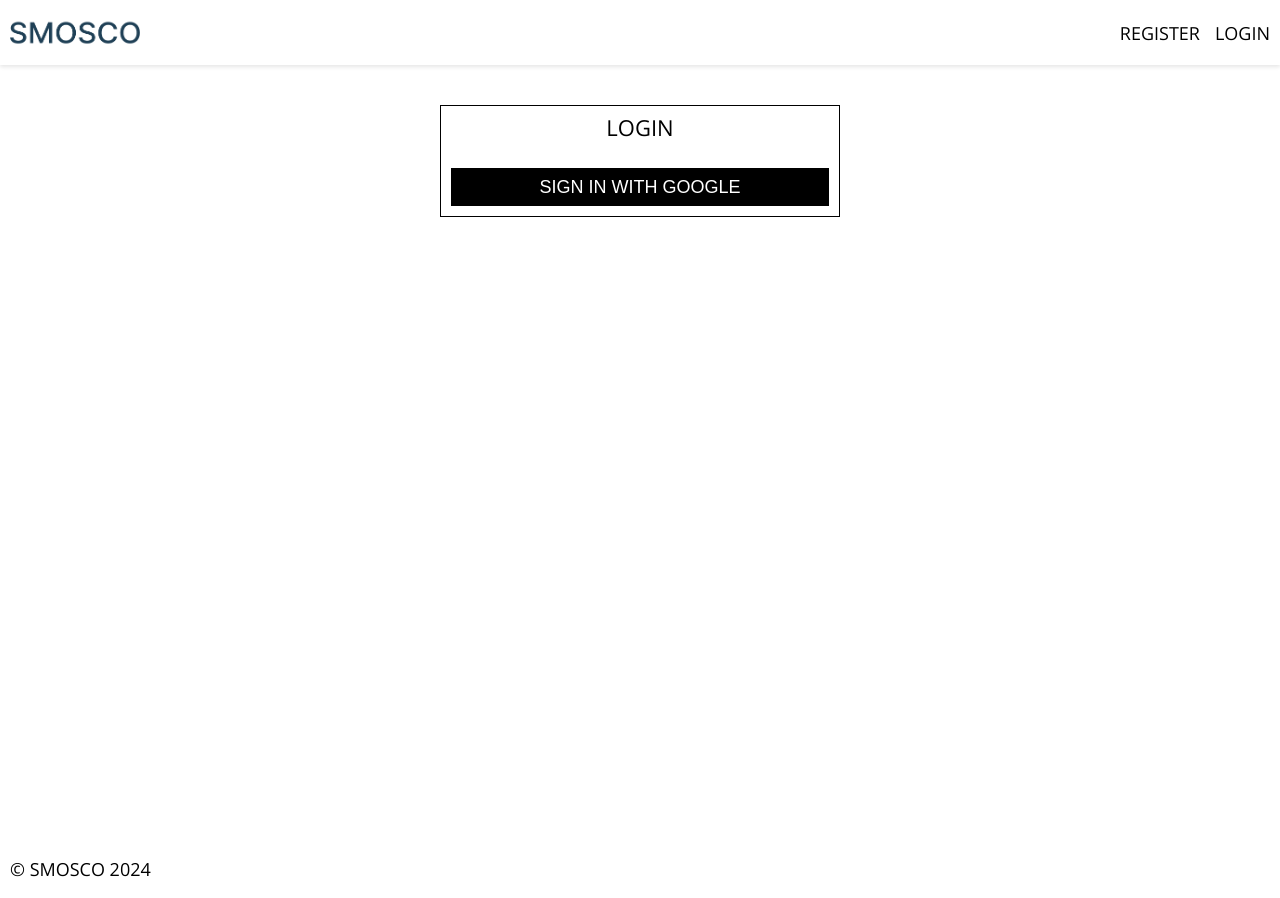
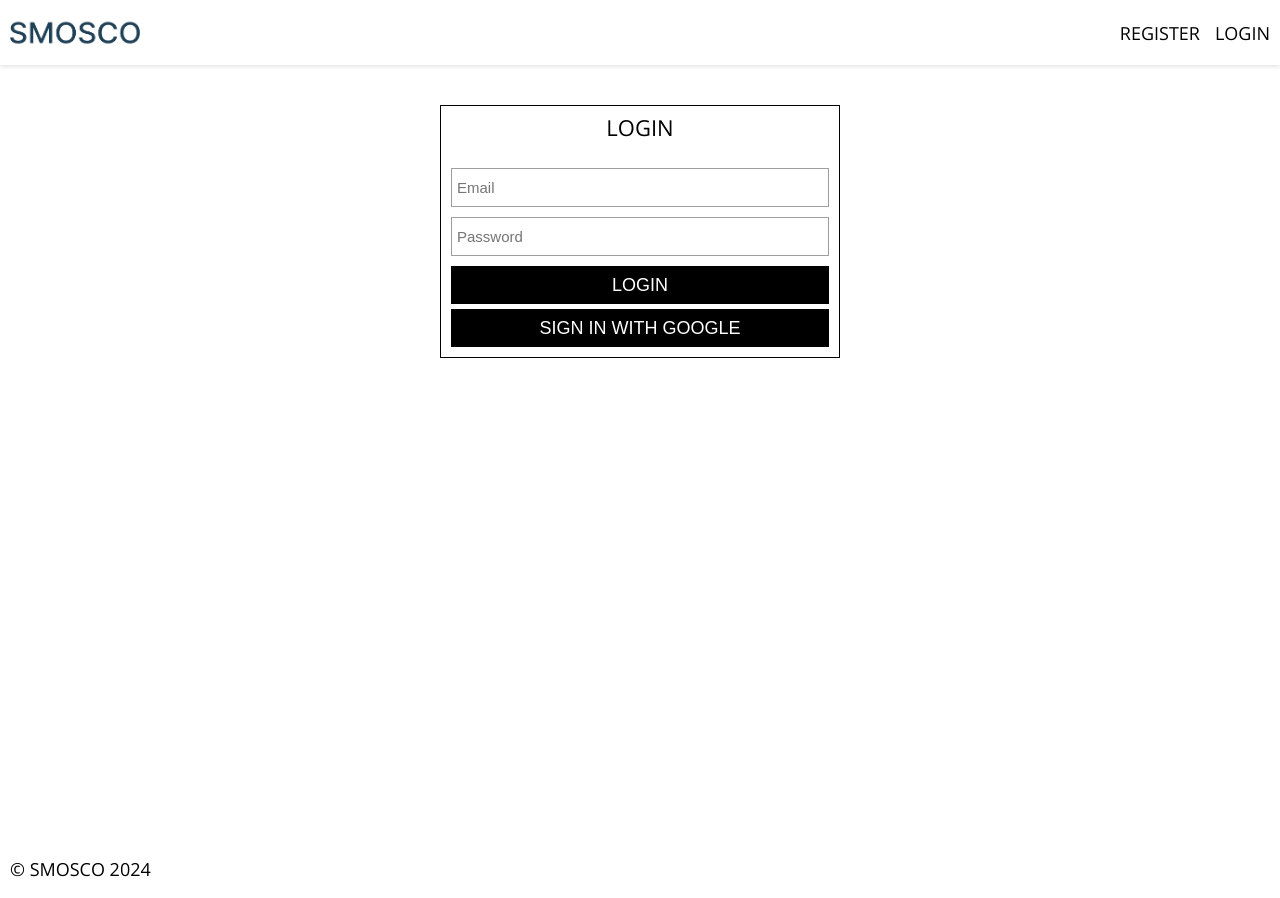
Before and after one commit to smosco/E-commerce, a React (Create React App) app: page /login in a window 1280 px wide. Built offline with nearby package versions, Linux system fonts and the light colour scheme; no server answers.

Commit message:
feat: 이메일, 비밀번호 로그인 추가

```diff
--- a/src/components/signIn/index.js
+++ b/src/components/signIn/index.js
@@ -1,11 +1,39 @@
-import React from 'react';
+import React, { useState } from 'react';
 import './styles.scss';
 import Button from '../forms/button';
-import { signInWithGoogle } from '../../firebase/utils';
+import { signInWithGoogle, auth } from '../../firebase/utils';
+import { signInWithEmailAndPassword } from 'firebase/auth';
+
+import FormInput from '../forms/formInput';
 
 const SignIn = () => {
+  const initialState = {
+    email: '',
+    password: '',
+  };
+
+  const [formData, setFormData] = useState(initialState);
+
+  const handleChange = (e) => {
+    const { name, value } = e.target;
+    setFormData((prev) => ({
+      ...prev,
+      [name]: value,
+    }));
+  };
+
   const handleSubmit = async (e) => {
     e.preventDefault();
+    const { email, password } = formData;
+
+    try {
+      await signInWithEmailAndPassword(auth, email, password);
+      setFormData({
+        ...initialState,
+      });
+    } catch (err) {
+      console.log(err);
+    }
   };
 
   return (
@@ -15,6 +43,22 @@ const SignIn = () => {
 
         <div className='formWrap'>
           <form onSubmit={handleSubmit}>
+            <FormInput
+              type='email'
+              name='email'
+              value={formData.email}
+              placeholder='Email'
+              handleChange={handleChange}
+            />
+            <FormInput
+              type='password'
+              name='password'
+              value={formData.password}
+              placeholder='Password'
+              handleChange={handleChange}
+            />
+            <Button type='submit'>LogIn</Button>
+
             <div className='socialSignin'>
               <div className='row'>
                 <Button onClick={signInWithGoogle}>Sign in with Google</Button>
--- a/src/components/signIn/styles.scss
+++ b/src/components/signIn/styles.scss
@@ -17,11 +17,11 @@
       display: block;
       width: 100%;
       padding: 0;
-      margin: 0 auto;
+      margin: 0 auto 3rem;
     }
 
     .socialSignin {
-      margin: 3rem auto 0;
+      margin: 0.5rem auto 0;
     }
   }
 }
```
